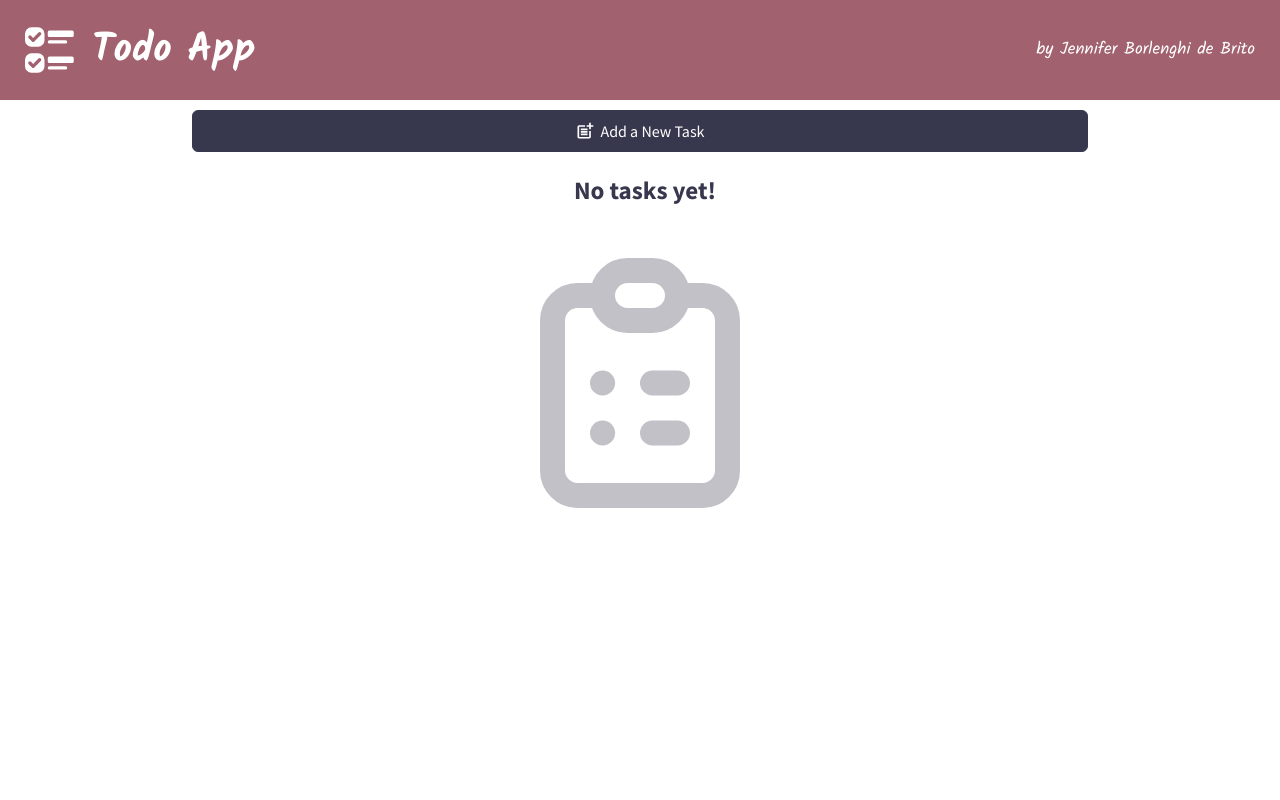
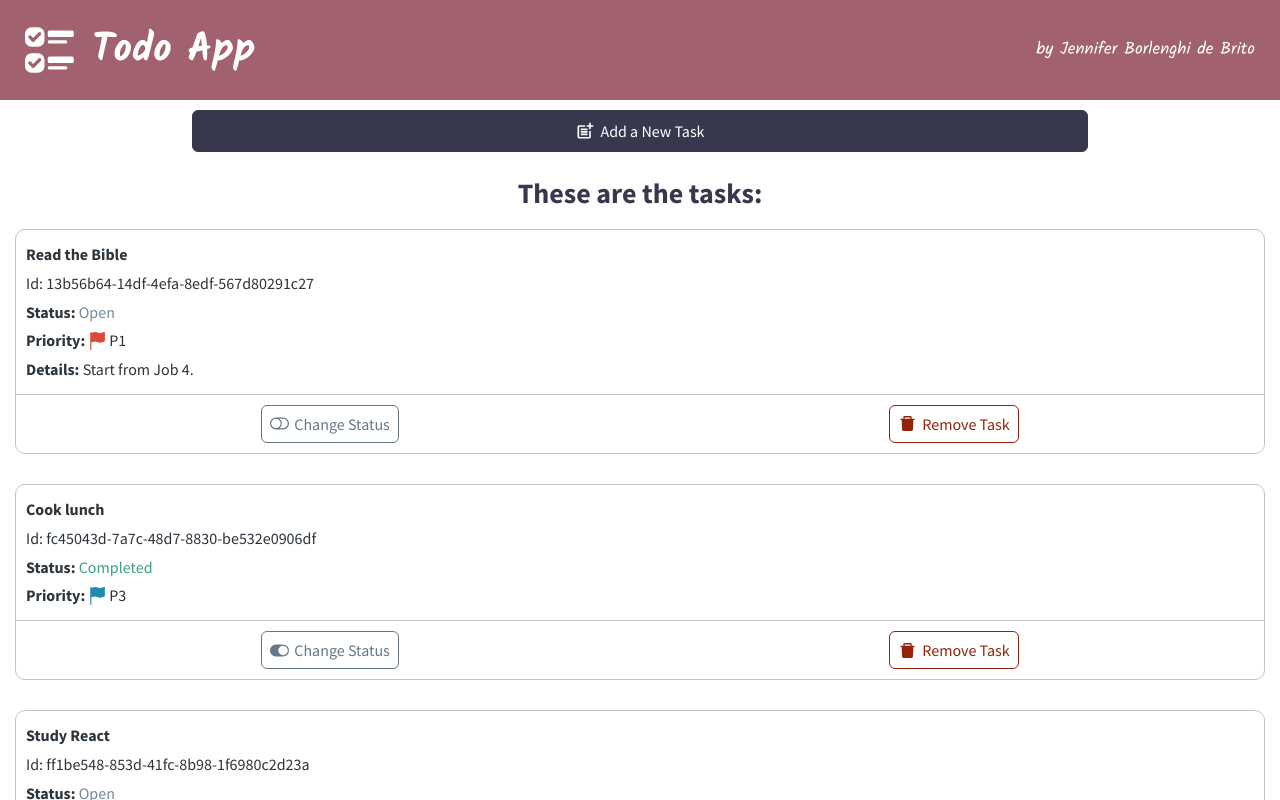
Before and after one commit to JenniferBorlenghi/ToDoApp, a React (Create React App) app: page / in a window 1280 px wide. Shown: the top 800 px of the page. Built offline with nearby package versions, Linux system fonts and the light colour scheme.

Commit message:
redux inserted

```diff
--- a/package.json
+++ b/package.json
@@ -4,6 +4,7 @@
   "private": true,
   "dependencies": {
     "@ant-design/icons": "^5.0.1",
+    "@reduxjs/toolkit": "^1.9.3",
     "@testing-library/jest-dom": "^5.16.5",
     "@testing-library/react": "^13.4.0",
     "@testing-library/user-event": "^13.5.0",
@@ -11,6 +12,7 @@
     "react": "^18.2.0",
     "react-dom": "^18.2.0",
     "react-icons": "^4.7.1",
+    "react-redux": "^8.0.5",
     "react-scripts": "5.0.1",
     "sass": "^1.58.3",
     "uuid": "^9.0.0",
--- a/src/App.js
+++ b/src/App.js
@@ -1,71 +1,14 @@
 import Header from "./components/Header";
 import Tasks from "./components/Tasks";
 import Form from "./components/Form";
-
-import { useState } from "react";
-import { v4 as uuidv4 } from "uuid";
-
 import "./styles.scss";
 
 function App() {
-  const [tasks, setTasks] = useState([]);
-
-  // function that add a new taskt to the useState task
-  const handleNewTask = (
-    description,
-    status,
-    priority,
-    details,
-    categories
-  ) => {
-    const newTasks = [...tasks];
-    newTasks.push({
-      id: uuidv4(),
-      description,
-      status,
-      priority,
-      details,
-      categories,
-    });
-    setTasks(newTasks);
-  };
-
-  // function that change the status between completed and not completed (toggle between them)
-  const handleStatusChange = (id) => {
-    const updatedTasks = [...tasks];
-    updatedTasks.forEach((task) => {
-      if (task.id === id) {
-        task.status = !task.status;
-      }
-    });
-    setTasks(updatedTasks);
-  };
-
-  // function that remove a specific task
-  const handleRemoveTask = (id) => {
-    if (window.confirm("Are you sure?")) {
-      const updatedTasks = tasks.filter((task) => task.id !== id);
-      setTasks(updatedTasks);
-    }
-  };
-
-  // function that delete all tasks
-  const handleClearTasks = () => {
-    if (window.confirm("Are you sure?")) {
-      setTasks([]);
-    }
-  };
-
   return (
     <div className="app-main">
       <Header />
-      <Form onNewTask={handleNewTask} />
-      <Tasks
-        tasks={tasks}
-        onStatusChange={handleStatusChange}
-        onRemoveTask={handleRemoveTask}
-        onClearTasks={handleClearTasks}
-      />
+      <Form />
+      <Tasks />
     </div>
   );
 }
--- a/src/components/Form/index.js
+++ b/src/components/Form/index.js
@@ -3,7 +3,10 @@ import "./styles.scss";
 import { MdPostAdd, MdAddTask } from "react-icons/md";
 import { GrClose } from "react-icons/gr";
 
-export default function Form({ onNewTask }) {
+import { useDispatch } from "react-redux";
+import { addTask } from "../../redux/taskSlice";
+
+export default function Form() {
   const [showModal, setShowModal] = useState(false);
   const [description, setDescription] = useState("");
   const [status, setStatus] = useState("");
@@ -11,6 +14,8 @@ export default function Form({ onNewTask }) {
   const [priority, setPriority] = useState("");
   const [details, setDetails] = useState("");
   const [categories, setCategories] = useState([]);
+
+  const dispatch = useDispatch();
 
   // constant that define the className of the modal
   const modalClass = showModal ? "modal-open" : "modal-close";
@@ -56,7 +61,7 @@ export default function Form({ onNewTask }) {
     setErrorMessages(newErrorMessages);
 
     if (newErrorMessages.length === 0) {
-      onNewTask(description, status, priority, details, categories);
+      dispatch(addTask({ description, status, priority, details, categories }));
 
       handleModalClose();
     }
--- a/src/components/Tasks/Task/index.js
+++ b/src/components/Tasks/Task/index.js
@@ -1,14 +1,19 @@
 import "./styles.scss";
-import { BsFillFlagFill, BsToggleOn, BsToggleOff} from "react-icons/bs";
-import {AiFillDelete} from "react-icons/ai";
+import { BsFillFlagFill, BsToggleOn, BsToggleOff } from "react-icons/bs";
+import { AiFillDelete } from "react-icons/ai";
 
-export default function Task({ task, onStatusChange, onRemoveTask }) {
-  const changeTaskStatus = () => {
-    onStatusChange(task.id);
+import { useDispatch } from "react-redux";
+import { statusChange, removeTask } from "../../../redux/taskSlice";
+
+export default function Task({ task }) {
+  const dispatch = useDispatch();
+
+  const handleStatusChange = () => {
+    dispatch(statusChange(task.id));
   };
 
-  const removeTask = () => {
-    onRemoveTask(task.id);
+  const handleRemoveTask = () => {
+    dispatch(removeTask(task.id));
   };
 
   const statusContent = task.status ? "Completed" : "Open";
@@ -30,7 +35,7 @@ export default function Task({ task, onStatusChange, onRemoveTask }) {
 
   const priorityClass = findPriorityClass();
 
-  const changeStatusIcon = task.status ? <BsToggleOn/> : <BsToggleOff />;
+  const changeStatusIcon = task.status ? <BsToggleOn /> : <BsToggleOff />;
 
   return (
     <div className="task-comp">
@@ -41,9 +46,9 @@ export default function Task({ task, onStatusChange, onRemoveTask }) {
           <strong>Status:</strong>{" "}
           <span className={statusContent}>{statusContent}</span>
         </p>
-        <p className="priority-info" >
-          <strong >Priority:</strong>
-          <BsFillFlagFill className={priorityClass}/> {task.priority}
+        <p className="priority-info">
+          <strong>Priority:</strong>
+          <BsFillFlagFill className={priorityClass} /> {task.priority}
         </p>
         {task.details !== "" && (
           <p>
@@ -53,13 +58,18 @@ export default function Task({ task, onStatusChange, onRemoveTask }) {
         {task.categories.length > 0 && (
           <p>
             <strong>Categories:</strong>{" "}
-            <span>{task.categories.join(' | ')}</span>
+            <span>{task.categories.join(" | ")}</span>
           </p>
         )}
       </div>
       <div className="task-actions">
-        <button onClick={changeTaskStatus} className="change-button">{changeStatusIcon} Change Status</button>
-        <button onClick={removeTask} className="remove-button"><AiFillDelete />Remove Task</button>
+        <button onClick={handleStatusChange} className="change-button">
+          {changeStatusIcon} Change Status
+        </button>
+        <button onClick={handleRemoveTask} className="remove-button">
+          <AiFillDelete />
+          Remove Task
+        </button>
       </div>
     </div>
   );
--- a/src/components/Tasks/index.js
+++ b/src/components/Tasks/index.js
@@ -4,28 +4,26 @@ import "./styles.scss";
 import { MdCleaningServices } from "react-icons/md";
 import { TbClipboardList } from "react-icons/tb";
 
-export default function Tasks({
-  tasks,
-  onStatusChange,
-  onRemoveTask,
-  onClearTasks,
-}) {
+import { useSelector, useDispatch } from "react-redux";
+import { clearTasks } from "../../redux/taskSlice";
+
+export default function Tasks() {
+  const tasks = useSelector((state) => state.task.tasks);
+  const dispatch = useDispatch();
+
+  const handleClearTasks = () => {
+    dispatch(clearTasks());
+  };
+
   return (
     <div className="tasks-comp">
       {tasks.length > 0 && (
         <>
           <h2>These are the tasks:</h2>
           {tasks.map((task, index) => {
-            return (
-              <Task
-                key={index}
-                task={task}
-                onStatusChange={onStatusChange}
-                onRemoveTask={onRemoveTask}
-              />
-            );
+            return <Task key={index} task={task} />;
           })}
-          <button className="clear-button" onClick={onClearTasks}>
+          <button className="clear-button" onClick={handleClearTasks}>
             <MdCleaningServices />
             Clear Tasks
           </button>
--- a/src/index.js
+++ b/src/index.js
@@ -1,11 +1,15 @@
-import React from 'react';
-import ReactDOM from 'react-dom/client';
-import './styles/index.scss';
-import App from './App';
+import React from "react";
+import ReactDOM from "react-dom/client";
+import "./styles/index.scss";
+import App from "./App";
+import { Provider } from "react-redux";
+import { store } from "./redux/store";
 
-const root = ReactDOM.createRoot(document.getElementById('root'));
+const root = ReactDOM.createRoot(document.getElementById("root"));
 root.render(
   <React.StrictMode>
-    <App />
+    <Provider store={store}>
+      <App />
+    </Provider>
   </React.StrictMode>
 );
--- /dev/null
+++ b/src/redux/store.js
@@ -0,0 +1,8 @@
+import { configureStore } from "@reduxjs/toolkit";
+import taskReducer from "./taskSlice";
+
+export const store = configureStore({
+  reducer: {
+    task: taskReducer,
+  },
+});
--- /dev/null
+++ b/src/redux/taskSlice.js
@@ -0,0 +1,73 @@
+import { createSlice } from "@reduxjs/toolkit";
+import { v4 as uuidv4 } from "uuid";
+
+const initialTasks = [
+  {
+    id: uuidv4(),
+    description: "Read the Bible",
+    status: false,
+    priority: "P1",
+    details: "Start from Job 4.",
+    categories: [],
+  },
+  {
+    id: uuidv4(),
+    description: "Cook lunch",
+    status: true,
+    priority: "P3",
+    details: "",
+    categories: [],
+  },
+  {
+    id: uuidv4(),
+    description: "Study React",
+    status: false,
+    priority: "P2",
+    details: "Do lab 5!",
+    categories: ["Study"],
+  },
+];
+
+export const taskSlice = createSlice({
+  name: "task",
+  initialState: { tasks: initialTasks },
+  reducers: {
+    addTask: (state, action) => {
+      const { description, status, priority, details, categories } =
+        action.payload;
+      state.tasks.push({
+        id: uuidv4(),
+        description,
+        status,
+        priority,
+        details,
+        categories,
+      });
+      console.log("handleNewTask");
+    },
+    statusChange: (state, action) => {
+      const id = action.payload;
+      state.tasks.forEach((task) => {
+        if (task.id === id) {
+          task.status = !task.status;
+        }
+      });
+    },
+    removeTask: (state, action) => {
+      if (window.confirm("Are you sure?")) {
+        const id = action.payload;
+        state.tasks = state.tasks.filter((task) => task.id !== id);
+      }
+    },
+    clearTasks: (state) => {
+      if (window.confirm("Are you sure?")) {
+        state.tasks = [];
+      }
+    },
+  },
+});
+
+export const { addTask, statusChange, removeTask, clearTasks } =
+  taskSlice.actions;
+
+export default taskSlice.reducer;
```
Also changed, not shown: 1 other file (tests, documents, lock files or other folders).
